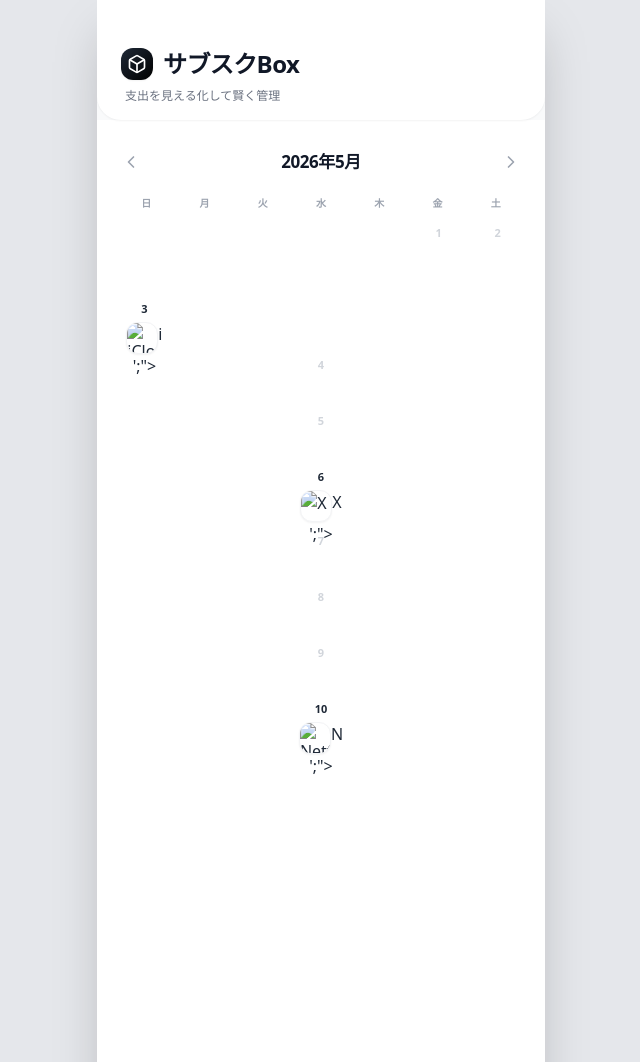
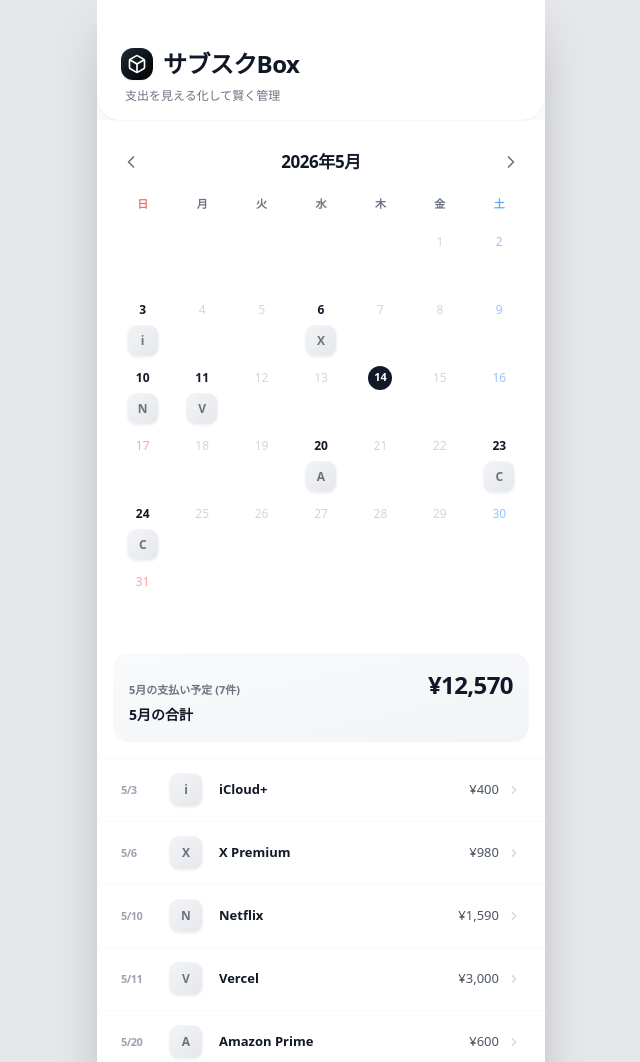
Before and after one commit to spc-jp/subsc-mikke, a plain HTML site: page index.html in a window 1280 px wide. Shown: the top 1062 px of the page, without its empty margins (319-959 px from the left). Drawn offline with nearby package versions, Linux system fonts and the light colour scheme.

Commit message:
Update index.html

```diff
--- a/index.html
+++ b/index.html
@@ -6,8 +6,8 @@
   <title>サブスクBox</title>
   <!-- Tailwind CSS -->
   <script src="https://cdn.tailwindcss.com"></script>
-  <!-- Lucide Icons -->
-  <script src="https://unpkg.com/lucide@latest"></script>
+  <!-- Lucide Icons (UMD版を明示指定：短縮URLだとESM版が返って動作しない問題対策) -->
+  <script src="https://unpkg.com/lucide@latest/dist/umd/lucide.js"></script>
   <style>
     /* iOSセーフエリア対応とアニメーション用 */
     .pb-safe { padding-bottom: env(safe-area-inset-bottom); }
@@ -23,6 +23,10 @@
 
     /* スクロールバー非表示（スッキリ見せるため） */
     ::-webkit-scrollbar { display: none; }
+
+    /* カレンダー：日付セル共通サイズ確保 */
+    .cal-cell { height: 64px; }
+    .cal-day-label { height: 22px; }
   </style>
 </head>
 <body class="min-h-screen bg-gray-50 font-sans sm:bg-gray-200 flex justify-center text-gray-800">
@@ -30,8 +34,8 @@
   <!-- スマホ用コンテナ -->
   <div class="w-full max-w-md bg-gray-50 min-h-screen shadow-2xl relative overflow-hidden flex flex-col">
 
-    <!-- ヘッダー -->
-    <header class="bg-white pt-12 pb-4 px-6 rounded-b-3xl shadow-sm z-10 sticky top-0 relative">
+    <!-- ヘッダー（sticky と relative の競合を解消：sticky のみに） -->
+    <header class="bg-white pt-12 pb-4 px-6 rounded-b-3xl shadow-sm z-10 sticky top-0">
       <div class="flex items-center gap-2.5">
         <div class="bg-gradient-to-br from-gray-800 to-black p-1.5 rounded-xl shadow-sm">
           <i data-lucide="box" class="text-white w-5 h-5"></i>
@@ -48,9 +52,12 @@
       <!-- コンテンツはJSでレンダリングされます -->
     </main>
 
-    <!-- 追加ボタン (FAB) -->
+    <!-- 追加ボタン (FAB) - 「+」はSVG直書きでLucide非依存に -->
     <button onclick="openModal()" class="absolute bottom-24 right-6 w-14 h-14 bg-gray-900 text-white rounded-full shadow-xl shadow-gray-900/30 flex items-center justify-center hover:bg-black hover:scale-105 active:scale-95 transition-all z-20">
-      <i data-lucide="plus" class="w-7 h-7"></i>
+      <svg xmlns="http://www.w3.org/2000/svg" width="28" height="28" viewBox="0 0 24 24" fill="none" stroke="currentColor" stroke-width="2.5" stroke-linecap="round" stroke-linejoin="round">
+        <path d="M5 12h14"/>
+        <path d="M12 5v14"/>
+      </svg>
     </button>
 
     <!-- ボトムナビゲーション -->
@@ -88,9 +95,9 @@
             <input type="text" id="input-name" required placeholder="例: Netflix, ジム" class="w-full p-3 bg-gray-50 border border-gray-200 rounded-xl focus:ring-2 focus:ring-gray-900 focus:outline-none transition-all">
           </div>
 
-          <!-- 公式サイトURL -->
+          <!-- 公式サイトURL（block と flex の競合を解消：flex のみに） -->
           <div>
-            <label class="block text-sm font-medium text-gray-700 mb-1 flex justify-between">
+            <label class="flex justify-between text-sm font-medium text-gray-700 mb-1">
               <span>公式サイトのURL</span>
               <span class="text-gray-400 text-xs">任意</span>
             </label>
@@ -116,9 +123,9 @@
             </div>
           </div>
 
-          <!-- 利用頻度 -->
+          <!-- 利用頻度（block と flex の競合を解消：flex のみに） -->
           <div>
-            <label class="block text-sm font-medium text-gray-700 mb-2 flex items-center gap-1">
+            <label class="flex items-center gap-1 text-sm font-medium text-gray-700 mb-2">
               <i data-lucide="alert-circle" class="w-3.5 h-3.5 text-gray-500"></i>
               最近、どのくらい使ってますか？
             </label>
@@ -143,7 +150,6 @@
 
   <script>
     // --- 状態管理 ---
-    // スクショ画像に近づけるための初期モックデータ
     let subscriptions = [
       { id: 1, name: 'iCloud+', price: 400, cycle: 'monthly', billingDay: 3, frequency: 'high', domain: 'apple.com' },
       { id: 2, name: 'X Premium', price: 980, cycle: 'monthly', billingDay: 6, frequency: 'high', domain: 'x.com' },
@@ -153,16 +159,25 @@
       { id: 6, name: 'ChatGPT Plus', price: 3000, cycle: 'monthly', billingDay: 23, frequency: 'high', domain: 'openai.com' },
       { id: 7, name: 'Claude Pro', price: 3000, cycle: 'monthly', billingDay: 24, frequency: 'high', domain: 'claude.ai' }
     ];
-    let activeTab = 'home'; // デフォルトはホーム
+    let activeTab = 'home';
 
     // カレンダー用の状態
     const today = new Date();
     let currentYear = today.getFullYear();
-    let currentMonth = today.getMonth(); // 0: 1月, 11: 12月
+    let currentMonth = today.getMonth();
+
+    // HTMLエスケープ（onerror等で文字列に埋め込む値の安全化）
+    function escapeHtml(str) {
+      return String(str)
+        .replace(/&/g, '&amp;')
+        .replace(/</g, '&lt;')
+        .replace(/>/g, '&gt;')
+        .replace(/"/g, '&quot;')
+        .replace(/'/g, '&#39;');
+    }
 
     // 初期化
     document.addEventListener("DOMContentLoaded", () => {
-      // スクショの雰囲気に合わせるため、開いた瞬間カレンダータブにする場合はここを変更
       activeTab = 'calendar';
       render();
     });
@@ -197,19 +212,39 @@
       else if (activeTab === 'calendar') main.innerHTML = getCalendarHTML();
       else if (activeTab === 'analysis') main.innerHTML = getAnalysisHTML();
 
-      // ナビゲーションの見た目を更新
       updateTabStyles();
-      // アイコンを再生成
-      lucide.createIcons();
+      // Lucideアイコン生成（ライブラリが未読込でもアプリ全体は止めない）
+      if (typeof lucide !== 'undefined' && lucide.createIcons) {
+        lucide.createIcons();
+      } else {
+        console.warn('Lucide library not loaded. Icons will not render.');
+      }
     }
 
-    // アイコン生成ヘルパー
+    // アイコン生成ヘルパー（エスケープ強化）
     function getServiceIconHTML(name, domain, sizeClass = 'w-10 h-10', customClass = '') {
-      const fallbackHTML = `<div class="${sizeClass} ${customClass} bg-gradient-to-br from-gray-100 to-gray-200 border border-gray-100 flex items-center justify-center text-gray-500 font-bold shadow-sm shrink-0 text-xs">${name.charAt(0)}</div>`;
+      const safeName = escapeHtml(name);
+      const initial = escapeHtml(String(name || '?').charAt(0));
+      const fallbackHTML = `<div class="${sizeClass} ${customClass} bg-gradient-to-br from-gray-100 to-gray-200 border border-gray-100 flex items-center justify-center text-gray-500 font-bold shadow-sm shrink-0 text-xs">${initial}</div>`;
+
       if (!domain) return fallbackHTML;
 
-      const errorAction = `this.onerror=null; this.outerHTML='${fallbackHTML}';`;
-      return `<img src="https://www.google.com/s2/favicons?domain=${domain}&sz=128" alt="${name}" class="${sizeClass} ${customClass} bg-white shadow-sm border border-gray-100 object-cover shrink-0" onerror="${errorAction}">`;
+      // onerrorに直接outerHTMLを書くと文字列エスケープが壊れやすいので、
+      // data-fallback属性に格納して関数経由で差し替える方式に変更
+      const safeDomain = escapeHtml(domain);
+      const fallbackEscaped = fallbackHTML.replace(/"/g, '&quot;');
+      return `<img src="https://www.google.com/s2/favicons?domain=${safeDomain}&sz=128" alt="${safeName}" class="${sizeClass} ${customClass} bg-white shadow-sm border border-gray-100 object-cover shrink-0" data-fallback="${fallbackEscaped}" onerror="handleIconError(this)">`;
+    }
+
+    // アイコン読み込み失敗時の処理
+    function handleIconError(imgEl) {
+      imgEl.onerror = null;
+      const fb = imgEl.getAttribute('data-fallback');
+      if (fb) {
+        const tmp = document.createElement('div');
+        tmp.innerHTML = fb;
+        if (tmp.firstChild) imgEl.replaceWith(tmp.firstChild);
+      }
     }
 
     // 1. ホームタブHTML生成
@@ -225,7 +260,7 @@
             <div class="flex items-center gap-3">
               ${getServiceIconHTML(sub.name, sub.domain, 'w-10 h-10', 'rounded-xl')}
               <div class="flex flex-col">
-                <span class="font-bold text-gray-800">${sub.name}</span>
+                <span class="font-bold text-gray-800">${escapeHtml(sub.name)}</span>
                 <span class="text-xs text-gray-500 mt-0.5 flex items-center gap-1 font-medium">毎月 ${sub.billingDay}日 支払い</span>
               </div>
             </div>
@@ -245,9 +280,7 @@
       return `
         <div class="p-4 space-y-6 pb-28 fade-in-up">
           <div class="bg-gray-900 rounded-3xl p-7 text-white shadow-xl shadow-gray-900/20 relative overflow-hidden">
-            <!-- ちょっとした背景装飾 -->
             <div class="absolute top-0 right-0 w-32 h-32 bg-white/5 rounded-full blur-2xl -mr-10 -mt-10 pointer-events-none"></div>
-
             <h2 class="text-gray-300 text-sm font-medium mb-1 relative z-10">今月の支払い予定合計</h2>
             <div class="flex items-baseline gap-1 relative z-10">
               <span class="text-4xl font-bold tracking-tight">¥${monthlyTotal.toLocaleString()}</span>
@@ -268,72 +301,96 @@
       `;
     }
 
-    // 2. カレンダータブHTML生成 (スクショ再現版)
+    // 2. カレンダータブHTML生成（表示改善版）
     function getCalendarHTML() {
       const { monthlyTotal } = getTotals();
       const daysInMonth = new Date(currentYear, currentMonth + 1, 0).getDate();
-      const firstDayOfWeek = new Date(currentYear, currentMonth, 1).getDay(); // 0: Sun, 1: Mon...
+      const firstDayOfWeek = new Date(currentYear, currentMonth, 1).getDay();
+
+      // 曜日ヘッダー（土日に色を付けてカレンダーらしく）
+      const dayLabels = ['日', '月', '火', '水', '木', '金', '土'];
 
       let html = `
         <div class="bg-white min-h-full pb-28 fade-in-up">
           <!-- カレンダーヘッダー -->
-          <div class="flex justify-between items-center px-6 pt-6 pb-4">
-            <button onclick="changeMonth(-1)" class="p-2 text-gray-400 hover:bg-gray-50 rounded-full transition-colors -ml-2">
+          <div class="flex justify-between items-center px-6 pt-6 pb-3">
+            <button onclick="changeMonth(-1)" class="p-2 text-gray-500 hover:bg-gray-50 rounded-full transition-colors -ml-2">
               <i data-lucide="chevron-left" class="w-5 h-5"></i>
             </button>
             <h2 class="text-[17px] font-bold text-gray-900 tracking-tight">
               ${currentYear}年${currentMonth + 1}月
             </h2>
-            <button onclick="changeMonth(1)" class="p-2 text-gray-400 hover:bg-gray-50 rounded-full transition-colors -mr-2">
+            <button onclick="changeMonth(1)" class="p-2 text-gray-500 hover:bg-gray-50 rounded-full transition-colors -mr-2">
               <i data-lucide="chevron-right" class="w-5 h-5"></i>
             </button>
           </div>
 
-          <!-- カレンダーグリッド (罫線なし) -->
-          <div class="px-5 mb-2">
-            <!-- 曜日 -->
-            <div class="grid grid-cols-7 mb-4">
-              ${['日', '月', '火', '水', '木', '金', '土'].map((d, i) =>
-                `<div class="text-center text-[10px] font-bold ${i === 0 || i === 6 ? 'text-gray-400' : 'text-gray-400'}">${d}</div>`
-              ).join('')}
+          <!-- カレンダーグリッド -->
+          <div class="px-4 mb-2">
+            <!-- 曜日ヘッダー -->
+            <div class="grid grid-cols-7 mb-2">
+              ${dayLabels.map((d, i) => {
+                const color = i === 0 ? 'text-red-400' : (i === 6 ? 'text-blue-400' : 'text-gray-500');
+                return `<div class="text-center text-[11px] font-bold py-1 ${color}">${d}</div>`;
+              }).join('')}
             </div>
 
             <!-- 日付セル -->
-            <div class="grid grid-cols-7 gap-y-5 gap-x-1">
+            <div class="grid grid-cols-7 gap-y-1">
       `;
 
       // 空白セル（月のはじめ）
       for (let i = 0; i < firstDayOfWeek; i++) {
-        html += `<div></div>`;
+        html += `<div class="cal-cell"></div>`;
       }
 
       // 日付セル
       for (let day = 1; day <= daysInMonth; day++) {
-        // その日に支払うサブスクを取得
         const subsToday = subscriptions.filter(s => s.billingDay === day);
+        const dayOfWeek = (firstDayOfWeek + day - 1) % 7;
+        const isToday = (day === today.getDate() && currentMonth === today.getMonth() && currentYear === today.getFullYear());
 
+        // 日付ラベルの色決定
+        let dayTextClass;
+        if (isToday) {
+          dayTextClass = 'bg-gray-900 text-white w-6 h-6 rounded-full flex items-center justify-center text-[11px] font-bold';
+        } else if (subsToday.length > 0) {
+          dayTextClass = 'text-gray-900 text-xs font-bold';
+        } else if (dayOfWeek === 0) {
+          dayTextClass = 'text-red-300 text-xs font-medium';
+        } else if (dayOfWeek === 6) {
+          dayTextClass = 'text-blue-300 text-xs font-medium';
+        } else {
+          dayTextClass = 'text-gray-300 text-xs font-medium';
+        }
+
+        // アイコン表示エリア
         let subsHtml = '';
-        if (subsToday.length > 0) {
-          // スクショのようにアイコンを中央に大きく表示
-          subsHtml = `<div class="relative mt-0.5 flex justify-center">` +
-            getServiceIconHTML(subsToday[0].name, subsToday[0].domain, 'w-8 h-8', 'rounded-xl shadow-[0_2px_8px_rgba(0,0,0,0.08)]') +
-            (subsToday.length > 1 ? `<div class="absolute -top-1.5 -right-1.5 bg-gray-900 text-white text-[9px] font-bold w-4 h-4 rounded-full flex items-center justify-center border-2 border-white">${subsToday.length}</div>` : '') +
-          `</div>`;
+        if (subsToday.length === 1) {
+          // 1件：通常表示
+          subsHtml = `
+            <div class="flex justify-center">
+              ${getServiceIconHTML(subsToday[0].name, subsToday[0].domain, 'w-8 h-8', 'rounded-[10px] shadow-[0_2px_6px_rgba(0,0,0,0.08)]')}
+            </div>
+          `;
+        } else if (subsToday.length >= 2) {
+          // 2件以上：アイコン＋件数バッジ
+          subsHtml = `
+            <div class="relative flex justify-center">
+              ${getServiceIconHTML(subsToday[0].name, subsToday[0].domain, 'w-8 h-8', 'rounded-[10px] shadow-[0_2px_6px_rgba(0,0,0,0.08)]')}
+              <div class="absolute -top-1 -right-1 bg-gray-900 text-white text-[9px] font-bold min-w-[16px] h-[16px] px-1 rounded-full flex items-center justify-center border-2 border-white">+${subsToday.length - 1}</div>
+            </div>
+          `;
         } else {
-          // 何もない日はスペースだけ確保
+          // 0件：高さだけ確保
           subsHtml = `<div class="w-8 h-8"></div>`;
         }
 
-        const isToday = (day === today.getDate() && currentMonth === today.getMonth() && currentYear === today.getFullYear());
-
-        // 日付のスタイル（今日の場合は青丸などにするか、スクショはシンプル）
-        const dayClass = isToday
-          ? 'bg-gray-900 text-white w-5 h-5 rounded-full flex items-center justify-center -mt-0.5 mb-0.5 mx-auto'
-          : (subsToday.length > 0 ? 'text-gray-800' : 'text-gray-300');
-
         html += `
-          <div class="flex flex-col items-center relative h-14 cursor-pointer hover:bg-gray-50/50 rounded-xl transition-colors">
-            <span class="text-[11px] font-bold leading-none ${isToday ? '' : 'mb-1.5'} ${dayClass}">${day}</span>
+          <div class="cal-cell flex flex-col items-center pt-1.5">
+            <div class="cal-day-label flex items-center justify-center mb-1">
+              <span class="${dayTextClass}">${day}</span>
+            </div>
             ${subsHtml}
           </div>
         `;
@@ -343,39 +400,39 @@
       const totalCells = firstDayOfWeek + daysInMonth;
       const remainingCells = (7 - (totalCells % 7)) % 7;
       for (let i = 0; i < remainingCells; i++) {
-        html += `<div></div>`;
+        html += `<div class="cal-cell"></div>`;
       }
 
       html += `
             </div>
           </div>
 
-          <!-- 詳細リスト (スクショ再現) -->
-          <div class="mt-8">
-            <div class="px-6 mb-5">
-              <p class="text-[11px] text-gray-400 font-bold mb-4">${currentMonth + 1}月の支払い予定 (${subscriptions.length}件)</p>
+          <!-- 月合計 -->
+          <div class="mt-6 mx-4 p-4 bg-gradient-to-br from-gray-50 to-gray-100 rounded-2xl">
+            <div class="flex justify-between items-baseline">
+              <div>
+                <p class="text-[11px] text-gray-500 font-bold mb-1">${currentMonth + 1}月の支払い予定 (${subscriptions.length}件)</p>
+                <span class="font-bold text-gray-900 text-sm">${currentMonth + 1}月の合計</span>
+              </div>
+              <span class="font-black text-2xl tracking-tight text-gray-900">¥${monthlyTotal.toLocaleString()}</span>
+            </div>
+          </div>
 
-              <div class="flex justify-between items-baseline mb-2">
-                <span class="font-bold text-gray-900 text-[13px]">${currentMonth + 1}月の合計</span>
-                <span class="font-bold text-xl tracking-tight text-gray-900">¥${monthlyTotal.toLocaleString()}</span>
-              </div>
-            </div>
-
-            <!-- リストアイテム -->
+          <!-- 支払い予定リスト -->
+          <div class="mt-4">
             <div class="space-y-0">
       `;
 
-      // 日付順のリスト表示
       const sortedSubs = [...subscriptions].sort((a, b) => a.billingDay - b.billingDay);
       if (sortedSubs.length === 0) {
         html += `<div class="text-center py-10 text-gray-400 text-sm font-medium">予定はありません</div>`;
       } else {
         html += sortedSubs.map(sub => `
-          <div class="flex justify-between items-center py-3.5 px-6 border-t border-gray-50 hover:bg-gray-50 transition-colors cursor-pointer group">
+          <div class="flex justify-between items-center py-3.5 px-6 border-t border-gray-50 hover:bg-gray-50 transition-colors group">
             <div class="flex items-center gap-4">
-              <span class="text-[11px] font-bold text-gray-400 w-5 tracking-tighter">${currentMonth + 1}/${sub.billingDay}</span>
+              <span class="text-[11px] font-bold text-gray-400 w-8 tracking-tighter">${currentMonth + 1}/${sub.billingDay}</span>
               ${getServiceIconHTML(sub.name, sub.domain, 'w-[34px] h-[34px]', 'rounded-[10px]')}
-              <span class="font-bold text-gray-900 text-[13px]">${sub.name}</span>
+              <span class="font-bold text-gray-900 text-[13px]">${escapeHtml(sub.name)}</span>
             </div>
             <div class="flex items-center gap-2">
               <span class="font-medium text-gray-600 text-[13px]">¥${sub.price.toLocaleString()}</span>
@@ -429,7 +486,7 @@
             <div class="bg-white p-3.5 rounded-2xl shadow-sm border border-red-50 flex justify-between items-center opacity-90">
               <div class="flex items-center gap-3">
                 ${getServiceIconHTML(sub.name, sub.domain, 'w-8 h-8', 'rounded-[10px]')}
-                <span class="font-bold text-gray-800 text-sm">${sub.name}</span>
+                <span class="font-bold text-gray-800 text-sm">${escapeHtml(sub.name)}</span>
               </div>
               <span class="text-red-500 font-bold text-sm">¥${sub.price.toLocaleString()}</span>
             </div>
@@ -443,7 +500,7 @@
             <div class="bg-white p-3.5 rounded-2xl shadow-sm border border-gray-100 flex justify-between items-center">
               <div class="flex items-center gap-3">
                 ${getServiceIconHTML(sub.name, sub.domain, 'w-8 h-8', 'rounded-[10px]')}
-                <span class="font-bold text-gray-700 text-sm">${sub.name}</span>
+                <span class="font-bold text-gray-700 text-sm">${escapeHtml(sub.name)}</span>
               </div>
               <span class="text-gray-500 font-medium text-sm">¥${sub.price.toLocaleString()}</span>
             </div>
@@ -484,6 +541,7 @@
       const tabs = ['home', 'calendar', 'analysis'];
       tabs.forEach(t => {
         const el = document.getElementById(`tab-${t}`);
+        if (!el) return;
         if (t === activeTab) {
           el.className = 'flex flex-col items-center justify-center w-full h-full transition-colors text-gray-900';
         } else {
@@ -501,30 +559,28 @@
 
     // --- モーダル・フォームロジック ---
     function openModal() {
-      document.getElementById('add-modal').classList.remove('hidden');
-      document.getElementById('add-modal').classList.add('modal-enter');
+      const modal = document.getElementById('add-modal');
+      modal.classList.remove('hidden');
+      modal.classList.add('modal-enter');
     }
 
     function closeModal() {
-      document.getElementById('add-modal').classList.add('hidden');
-      document.getElementById('add-modal').classList.remove('modal-enter');
+      const modal = document.getElementById('add-modal');
+      modal.classList.add('hidden');
+      modal.classList.remove('modal-enter');
       document.getElementById('add-form').reset();
-      setFrequency('high'); // フォーム初期化
+      setFrequency('high');
     }
 
     function setFrequency(freq) {
       document.getElementById('input-frequency').value = freq;
 
-      const styles = {
-        high: { active: 'bg-gray-900 border-gray-900 text-white', inactive: 'bg-white border-gray-200 text-gray-600 hover:bg-gray-50' },
-        medium: { active: 'bg-gray-900 border-gray-900 text-white', inactive: 'bg-white border-gray-200 text-gray-600 hover:bg-gray-50' },
-        low: { active: 'bg-gray-900 border-gray-900 text-white', inactive: 'bg-white border-gray-200 text-gray-600 hover:bg-gray-50' }
-      };
+      const activeClass = 'bg-gray-900 border-gray-900 text-white';
+      const inactiveClass = 'bg-white border-gray-200 text-gray-600 hover:bg-gray-50';
 
-      const freqs = ['high', 'medium', 'low'];
-      freqs.forEach(f => {
+      ['high', 'medium', 'low'].forEach(f => {
         const btn = document.getElementById(`btn-freq-${f}`);
-        btn.className = `p-2 rounded-xl text-sm font-medium border transition-all ${f === freq ? styles[f].active : styles[f].inactive}`;
+        btn.className = `p-2 rounded-xl text-sm font-medium border transition-all ${f === freq ? activeClass : inactiveClass}`;
       });
     }
 
```
